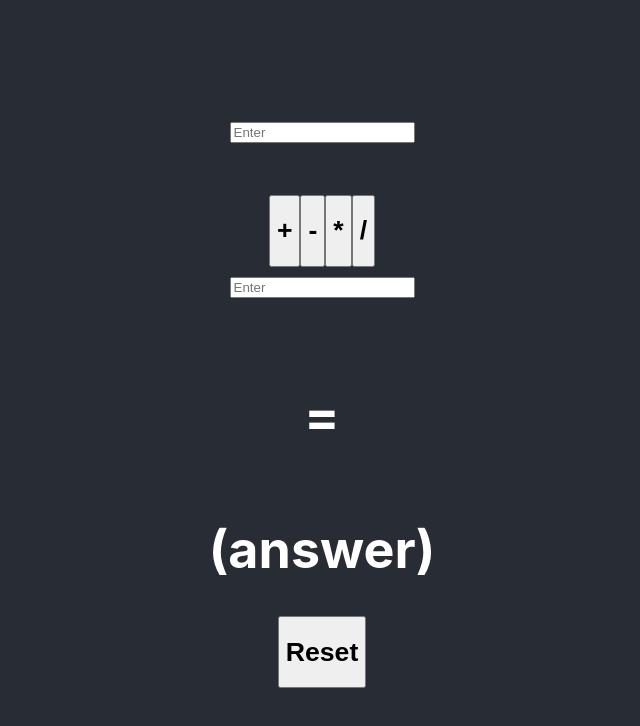
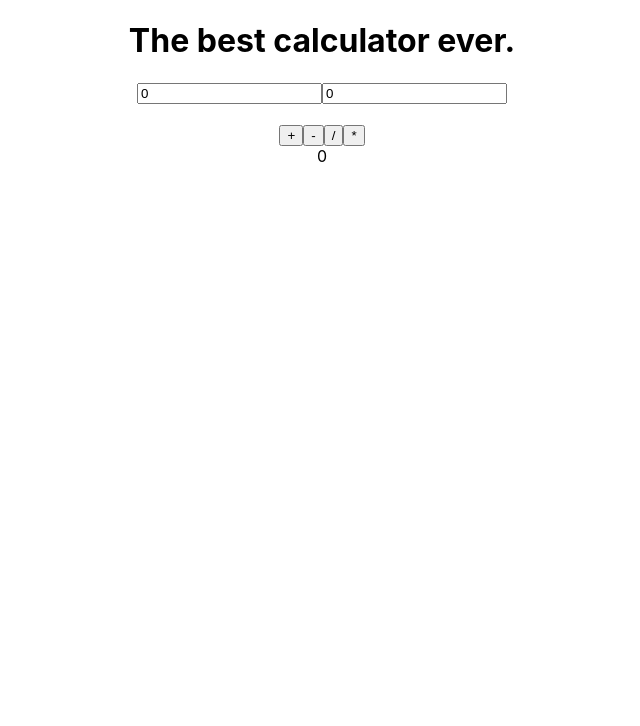
Before and after one commit to PatrickEasterly/ajaxIntro-appleNotes, a React (Create React App) app: page / in a window 1280 px wide. Shown: the top 726 px of the page, without its empty margins (318-958 px from the left). Built offline with nearby package versions, Linux system fonts and the light colour scheme.

Commit message:
chris's version of the calculator-take notes

```diff
--- a/src/App.js
+++ b/src/App.js
@@ -1,94 +1,15 @@
 import React from 'react';
+import logo from './logo.svg';
 import './App.css';
-import One from './One';
-import Two from './Two';
 
-class App extends React.Component {
-  constructor(props) {
-    super(props);
-    this.state = {
-      first: '',
-      second: '',
-      answer: '(answer)'
-    }
-  }
+import Calculator from './Calculator';
 
-  render() {
-    return (
-      <div className="App">
-        <header className="App-header">
-          <One
-          first={this.state.first}
-          _updateOne={this._updateOne}
-          />
-          <p>{this.state.first}</p>
-          <div>
-          <button onClick={()=>this._doMath(this.state.first, this.state.second, '+')}><h1>+</h1></button>
-          <button onClick={()=>this._doMath(this.state.first, this.state.second, '-')}><h1>-</h1></button>
-          <button onClick={()=>this._doMath(this.state.first, this.state.second, '*')}><h1>*</h1></button>
-          <button onClick={()=>this._doMath(this.state.first, this.state.second, '/')}><h1>/</h1></button>
-          </div>
-          <Two
-          second={this.state.second}
-          _updateTwo={this._updateTwo}
-          />
-          <p>{this.state.second}</p>
-            <h1>=</h1>
-          <div id='answer'><h1>{this.state.answer}</h1></div>
-
-          <button onClick={this._reset}><h1>Reset</h1></button>
-        </header>
-      </div>
-    )
-  }
-  _doMath=(a, b, sym)=>{
-    let one = parseInt(a)
-    let two = parseInt(b)
-    if(isNaN(one) || isNaN(two)){
-
-      this.setState({
-        answer: 'Please enter a number.',
-        first: '',
-        second: '',
-      })
-      return;
-    }
-    let theAnswer;
-    if(sym === '+') {
-      theAnswer = one + two
-    }
-    if(sym === '-') {
-      theAnswer = one - two
-    }
-    if(sym === '*') {
-      theAnswer = one * two
-    }
-    if(sym === '/') {
-      theAnswer = one/two
-    }
-    this.setState({
-      answer: theAnswer
-    })
-
-  }
-  _updateOne=(event)=>{
-    this.setState({
-      first: event.target.value
-    })
-  }
-  _updateTwo=(event)=>{
-    this.setState({
-      second: event.target.value
-    })
-  }
-  _reset=()=>{
-    this.setState({
-      first: '',
-      second: '',
-      answer: '(answer)'
-    })
-  }
+function App() {
+  return (
+    <div className="App">
+      <Calculator />
+    </div>
+  );
 }
 
-
 export default App;
--- /dev/null
+++ b/src/Calculator.js
@@ -0,0 +1,82 @@
+import React from 'react';
+
+class Calculator extends React.Component {
+    constructor(props) {
+        super(props);
+        this.state = {
+            num1: 0,
+            num2: 0,
+            result: 0
+        };
+    }
+    render() {
+        return (
+            <div>
+                <h1>The best calculator ever.</h1>
+                <input
+                    type="number"
+                    value={this.state.num1}
+                    onChange={(event) => {
+                        this._updateNumber('num1', event.target.value);
+                    }}
+                />
+                <input
+                    type="number"
+                    value={this.state.num2}
+                    onChange={(event)=> {
+                        this._updateNumber('num2', event.target.value);
+                    }}
+                />
+                <br />
+                <br />
+                <button onClick={this._add}>+</button>
+                <button onClick={this._sub}>-</button>
+                <button onClick={this._div}>/</button>
+                <button onClick={this._mul}>*</button>
+                <br />
+                <div>{this.state.result}</div>
+            </div>
+        );
+    }
+
+    _updateNumber = (key, newNumber) => {
+        this.setState({
+            [key]: parseInt(newNumber, 10)
+        });
+    }
+
+    _add = () => {
+        const result = this.state.num1 + this.state.num2;
+        // debugger;
+        this.setState({
+            result
+        })
+    }
+
+    _sub = () => {
+        const result = this.state.num1 - this.state.num2;
+        // debugger;
+        this.setState({
+            result
+        })
+    }
+
+    _div = () => {
+        const result = this.state.num1 / this.state.num2;
+        // debugger;
+        this.setState({
+            result
+        })
+    }
+
+    _mul = () => {
+        const result = this.state.num1 * this.state.num2;
+        // debugger;
+        this.setState({
+            result
+        })
+    }
+
+}
+
+export default Calculator;
```
